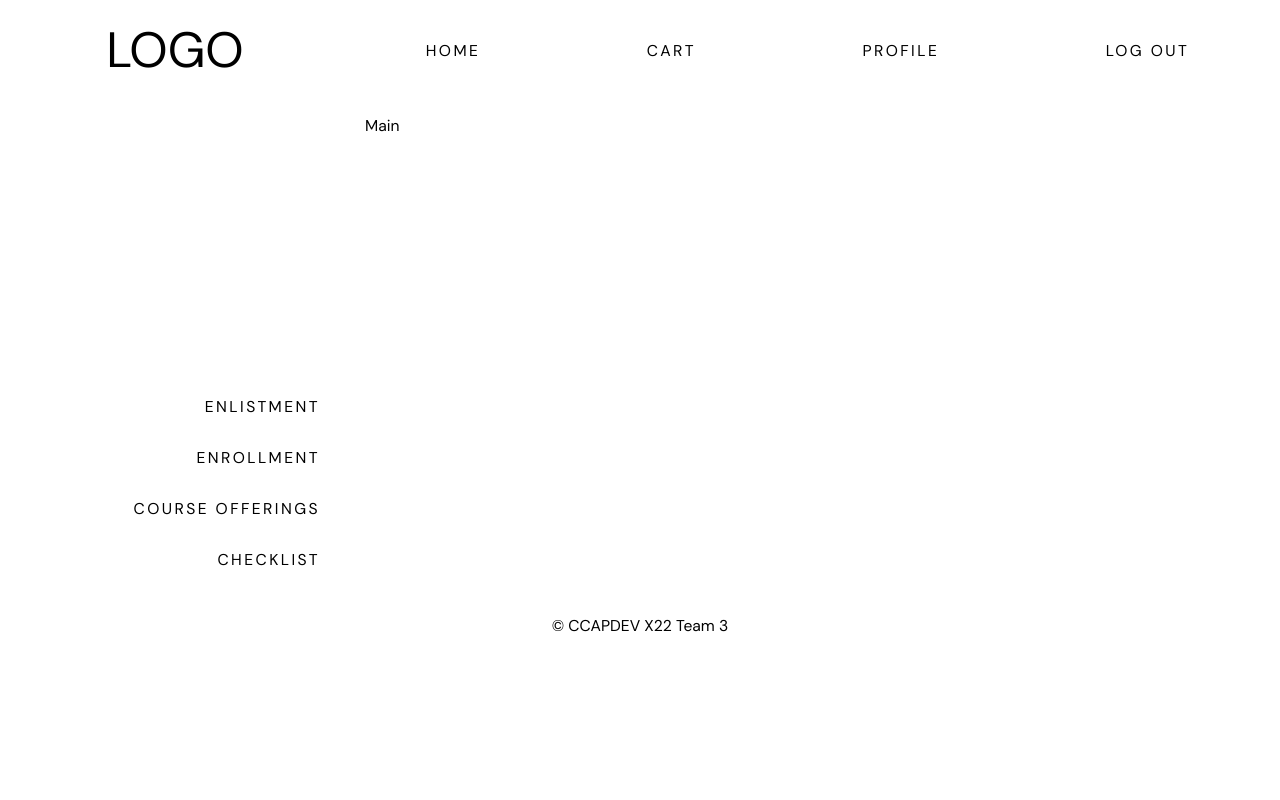
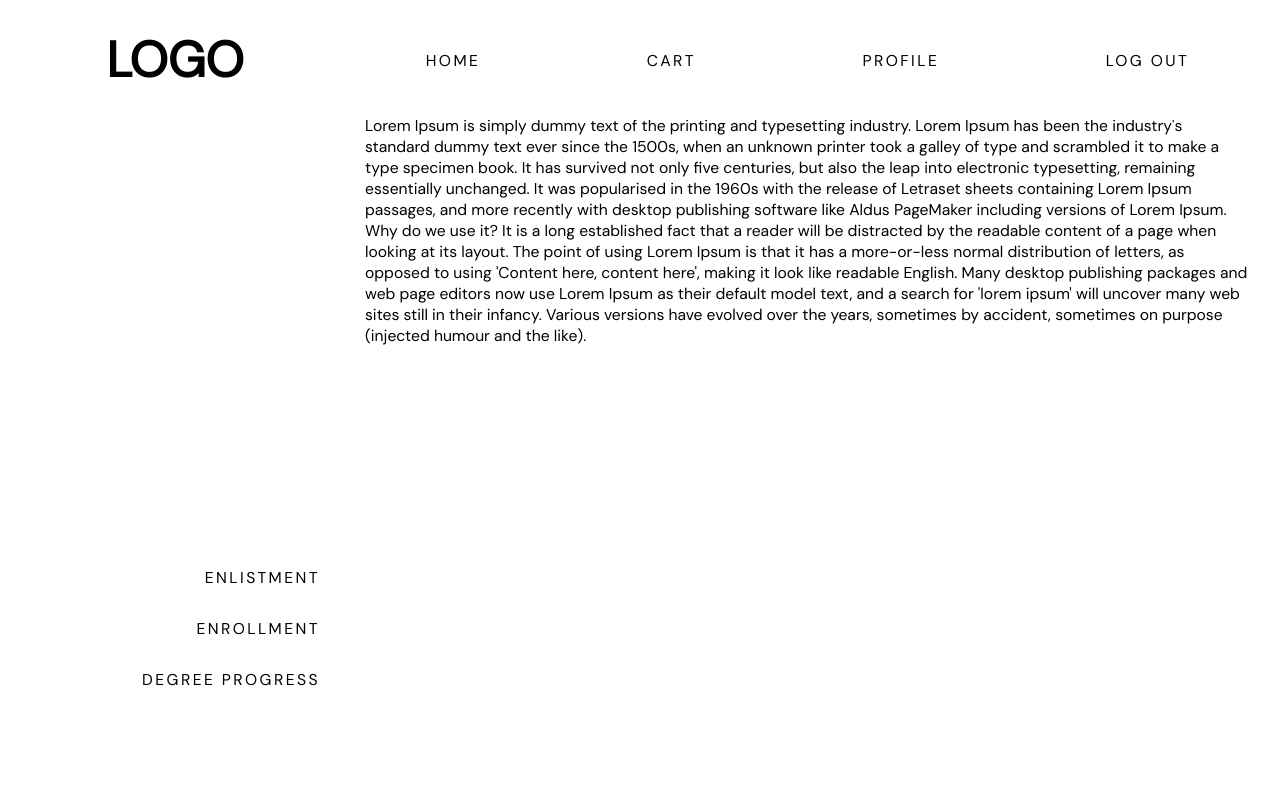
Before and after one commit to gabdelacruz10/animo-sys, a plain HTML site: page index.html in a window 1280 px wide. Shown: the top 800 px of the page. Drawn offline with Linux system fonts and the light colour scheme.

Commit message:
replaced absolute units with viewport units

```diff
--- a/index.html
+++ b/index.html
@@ -12,7 +12,9 @@
 <body>
     <div id="content">
         <header>
-            <div id="logo">LOGO</div>
+            <div id="logo">
+                <h1>LOGO</h1>
+            </div>
             <nav>
                 <div id="home">HOME</div>
                 <div id="cart">CART</div>
@@ -24,10 +26,28 @@
         <div id="sidebar">
             <div>ENLISTMENT</div>
             <div>ENROLLMENT</div>
-            <div>COURSE OFFERINGS</div>
-            <div>CHECKLIST</div>
+            <div>DEGREE PROGRESS</div>
         </div>
-        <div id="main">Main</div>
+        <div id="main">
+            <p>
+                Lorem Ipsum is simply dummy text of the printing and typesetting industry. Lorem Ipsum has been the
+                industry's standard dummy text ever since the 1500s, when an unknown printer took a galley of type and
+                scrambled it to make a type specimen book. It has survived not only five centuries, but also the leap
+                into electronic typesetting, remaining essentially unchanged. It was popularised in the 1960s with the
+                release of Letraset sheets containing Lorem Ipsum passages, and more recently with desktop publishing
+                software like Aldus PageMaker including versions of Lorem Ipsum.
+
+                Why do we use it?
+                It is a long established fact that a reader will be distracted by the readable content of a page when
+                looking at its layout. The point of using Lorem Ipsum is that it has a more-or-less normal distribution
+                of letters, as opposed to using 'Content here, content here', making it look like readable English. Many
+                desktop publishing packages and web page editors now use Lorem Ipsum as their default model text, and a
+                search for 'lorem ipsum' will uncover many web sites still in their infancy. Various versions have
+                evolved over the years, sometimes by accident, sometimes on purpose (injected humour and the like).
+
+
+            </p>
+        </div>
         <footer>
             <p>© CCAPDEV X22 Team 3</p>
         </footer>
--- a/styles.css
+++ b/styles.css
@@ -9,7 +9,7 @@
 }
 
 body {
-    height: 1000px;
+    height: auto;
     margin: 100px 15px 0 15px;
     font-family: 'DM Sans', sans-serif;
 }
@@ -19,7 +19,7 @@
 } */
 
 header {
-    height: 100px;
+    height: 15vh;
     display: flex;
     position: fixed;
     top: 0;
@@ -34,6 +34,9 @@
     max-width: 25vw;
     flex-grow: 3;
     margin: auto 7.5px;
+}
+
+#logo h1 {
     font-size: calc(1.5rem + 2vw);
     text-align: center;
 }
@@ -57,9 +60,10 @@
     width: 25vw;
     display: flex;
     position: fixed;
+    top: 15vh;
+    bottom: 10vh;
     flex-flow: column;
     justify-content: flex-end;
-    min-height: 500px;
     padding: 15px;
     /* border: 1px solid green; */
     font-size: calc(.5rem + .6vw);
@@ -74,21 +78,21 @@
 #main {
     margin-left: calc(15px + 25vw);
     max-width: 75vw;
-    min-height: 500px;
+    min-height: 1000px;
     padding: 15px;
     /* border: 1px solid orange; */
     font-size: calc(.5rem + .6vw);
 }
 
 footer {
-    /* position: static; */
-    max-height: 150px;
+    height: calc(15vh + 10px);
     padding: 15px;
-    /* border: 1px solid blue; */
+    border-top: 1px solid whitesmoke;
     font-size: calc(.5rem + .6vw);
     text-align: center;
+    height: 10vh;
 }
 
 footer p {
-    margin: auto;
+    margin: auto 15px;
 }
```
